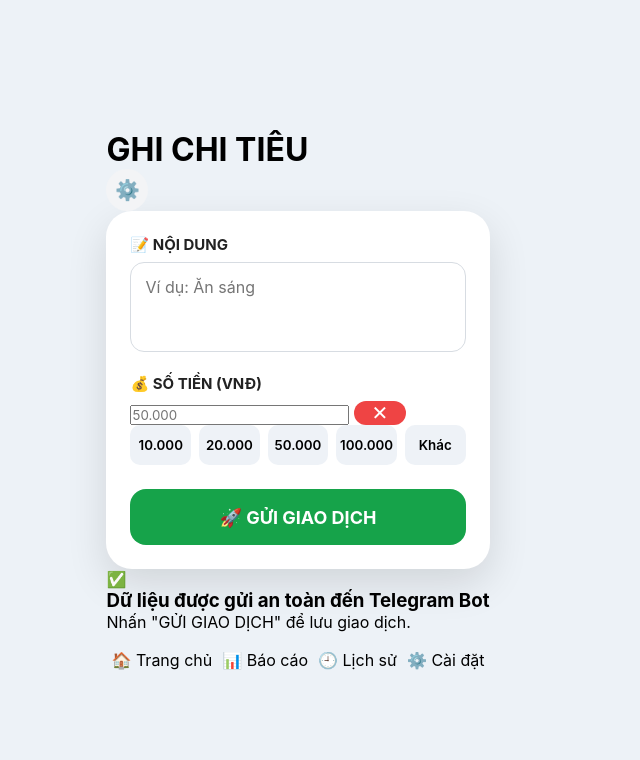
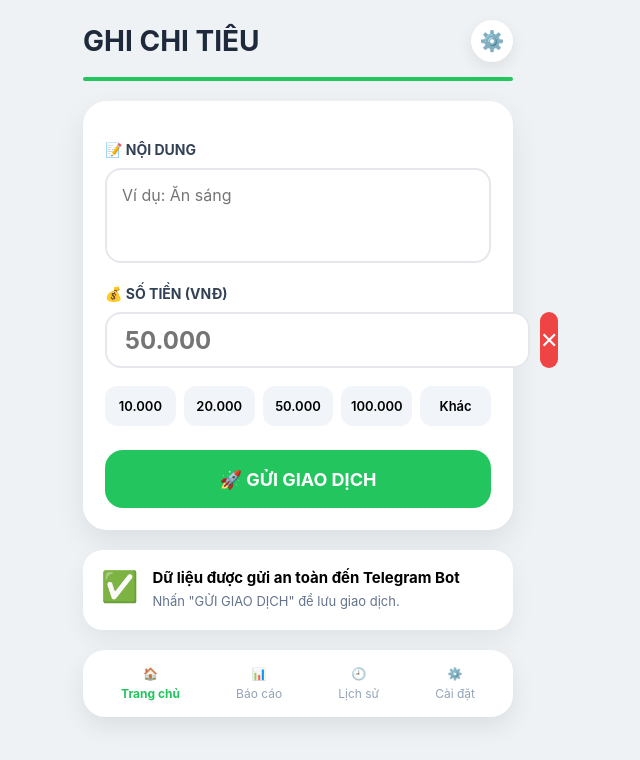
Before and after one commit to aechheloo/Telegram-Expense-Bot, a website: page public/index.html in a window 1280 px wide. Shown: the whole page, without its empty margins (342-982 px from the left). Drawn offline with Linux system fonts and the light colour scheme.

Commit message:
Update style.css

```diff
--- a/public/public/style.css
+++ b/public/public/style.css
@@ -2,102 +2,111 @@
 margin:0;
 padding:0;
 box-sizing:border-box;
-    font-family:-apple-system,BlinkMacSystemFont,"Segoe UI",sans-serif;
+font-family:-apple-system,BlinkMacSystemFont,"Segoe UI",Roboto,sans-serif;
 }
 
 body{
-    background:#edf2f7;
-    min-height:100vh;
+background:#eef2f5;
 display:flex;
 justify-content:center;
-    align-items:center;
 padding:20px;
+min-height:100vh;
 }
 
-.phone{
+.app{
 width:100%;
 max-width:430px;
 }
 
-.card{
-    background:#fff;
-    border-radius:26px;
-    padding:24px;
-    box-shadow:0 15px 40px rgba(0,0,0,.12);
-}
-
-.top{
+.header{
 display:flex;
 justify-content:space-between;
 align-items:center;
+margin-bottom:15px;
 }
 
-.top h1{
+.header h1{
 font-size:28px;
-    color:#0f9d58;
 font-weight:700;
+color:#1e293b;
 }
 
 .setting{
 width:42px;
 height:42px;
 border:none;
+background:#ffffff;
 border-radius:50%;
-    background:#f3f4f6;
 font-size:20px;
+box-shadow:0 5px 15px rgba(0,0,0,.08);
 cursor:pointer;
 }
 
-.green-line{
+.line{
 height:4px;
-    width:100%;
-    background:#0f9d58;
-    border-radius:999px;
-    margin:18px 0 24px;
+background:#22c55e;
+border-radius:30px;
+margin-bottom:20px;
+}
+
+.card{
+background:#ffffff;
+padding:22px;
+border-radius:24px;
+box-shadow:0 12px 30px rgba(0,0,0,.08);
 }
 
 label{
 display:block;
-    margin-bottom:8px;
-    font-size:15px;
+font-size:14px;
 font-weight:700;
-    color:#222;
+color:#334155;
+margin-bottom:10px;
+margin-top:18px;
 }
 
 textarea{
 width:100%;
-    height:90px;
-    border:1px solid #d7dce2;
-    border-radius:14px;
-    padding:14px;
+height:95px;
+resize:none;
+border:2px solid #e5e7eb;
+border-radius:16px;
+padding:15px;
 font-size:16px;
-    resize:none;
-    margin-bottom:18px;
+outline:none;
 }
 
-.money-box{
+textarea:focus{
+border-color:#22c55e;
+}
+
+.money{
 display:flex;
 gap:10px;
-    margin-bottom:18px;
 }
 
-.money-box input{
+.money input{
 flex:1;
-    height:52px;
-    border:1px solid #d7dce2;
-    border-radius:14px;
-    padding:0 16px;
-    font-size:22px;
+height:56px;
+border:2px solid #e5e7eb;
+border-radius:16px;
+padding:0 18px;
+font-size:24px;
 font-weight:700;
+outline:none;
+}
+
+.money input:focus{
+border-color:#22c55e;
 }
 
 .clear{
-    width:52px;
+width:56px;
 border:none;
-    border-radius:14px;
 background:#ef4444;
 color:#fff;
-    font-size:20px;
+border-radius:16px;
+font-size:22px;
 cursor:pointer;
 }
 
@@ -105,68 +114,88 @@ textarea{
 display:grid;
 grid-template-columns:repeat(5,1fr);
 gap:8px;
-    margin-bottom:24px;
+margin-top:18px;
 }
 
 .quick button{
 height:40px;
 border:none;
-    border-radius:10px;
-    background:#eef2f7;
+background:#f1f5f9;
+border-radius:12px;
+font-size:13px;
 font-weight:600;
 cursor:pointer;
+transition:.2s;
+}
+
+.quick button:hover{
+background:#22c55e;
+color:white;
 }
 
 .send{
 width:100%;
-    height:56px;
+height:58px;
+margin-top:24px;
 border:none;
-    border-radius:16px;
-    background:#16a34a;
-    color:#fff;
+border-radius:18px;
+background:#22c55e;
+color:white;
 font-size:18px;
 font-weight:700;
 cursor:pointer;
+transition:.2s;
 }
 
-.notice{
-    display:flex;
-    gap:12px;
-    margin-top:24px;
-    padding:16px;
-    border-radius:16px;
-    background:#f8fafc;
+.send:hover{
+background:#16a34a;
 }
 
-.icon{
-    font-size:26px;
+.safe{
+display:flex;
+gap:14px;
+background:#ffffff;
+padding:18px;
+border-radius:20px;
+margin-top:20px;
+box-shadow:0 10px 25px rgba(0,0,0,.06);
 }
 
-.notice h3{
-    font-size:15px;
-    margin-bottom:4px;
+.check{
+font-size:30px;
 }
 
-.notice p{
+.safe h3{
+font-size:15px;
+margin-bottom:5px;
+}
+
+.safe p{
 font-size:13px;
-    color:#666;
+color:#64748b;
+line-height:1.5;
 }
 
 .bottom{
+margin-top:20px;
+background:#ffffff;
+border-radius:22px;
+padding:16px 10px;
 display:flex;
 justify-content:space-around;
-    margin-top:18px;
+box-shadow:0 10px 25px rgba(0,0,0,.08);
 }
 
-.item{
+.bottom div{
 display:flex;
 flex-direction:column;
 align-items:center;
-    gap:4px;
-    color:#666;
+gap:5px;
 font-size:12px;
+color:#94a3b8;
 }
 
-.item.active{
-    color:#16a34a;
+.bottom .active{
+color:#22c55e;
+font-weight:700;
 }
```
Lines whose indentation alone changed are shown as unchanged.
